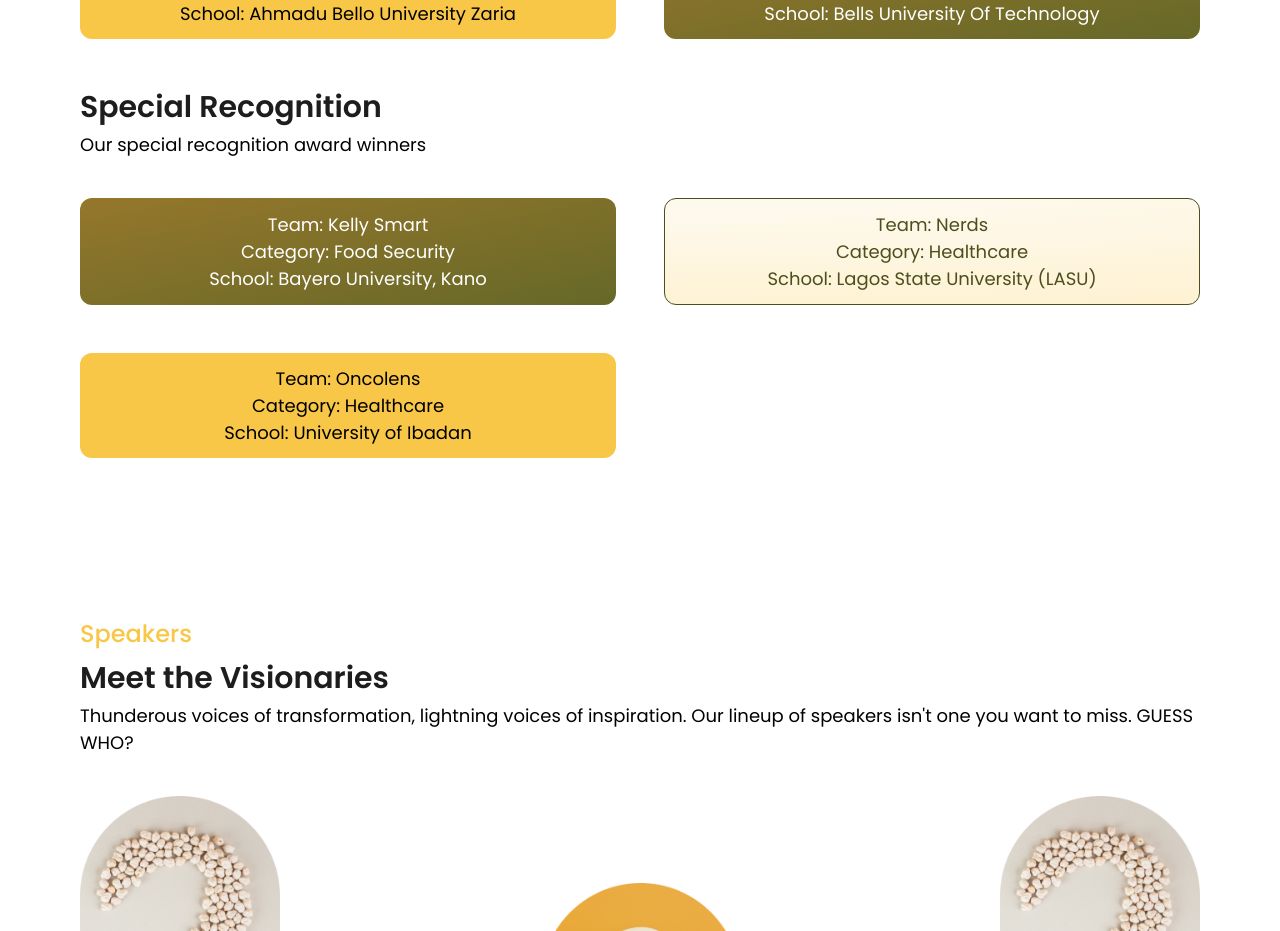
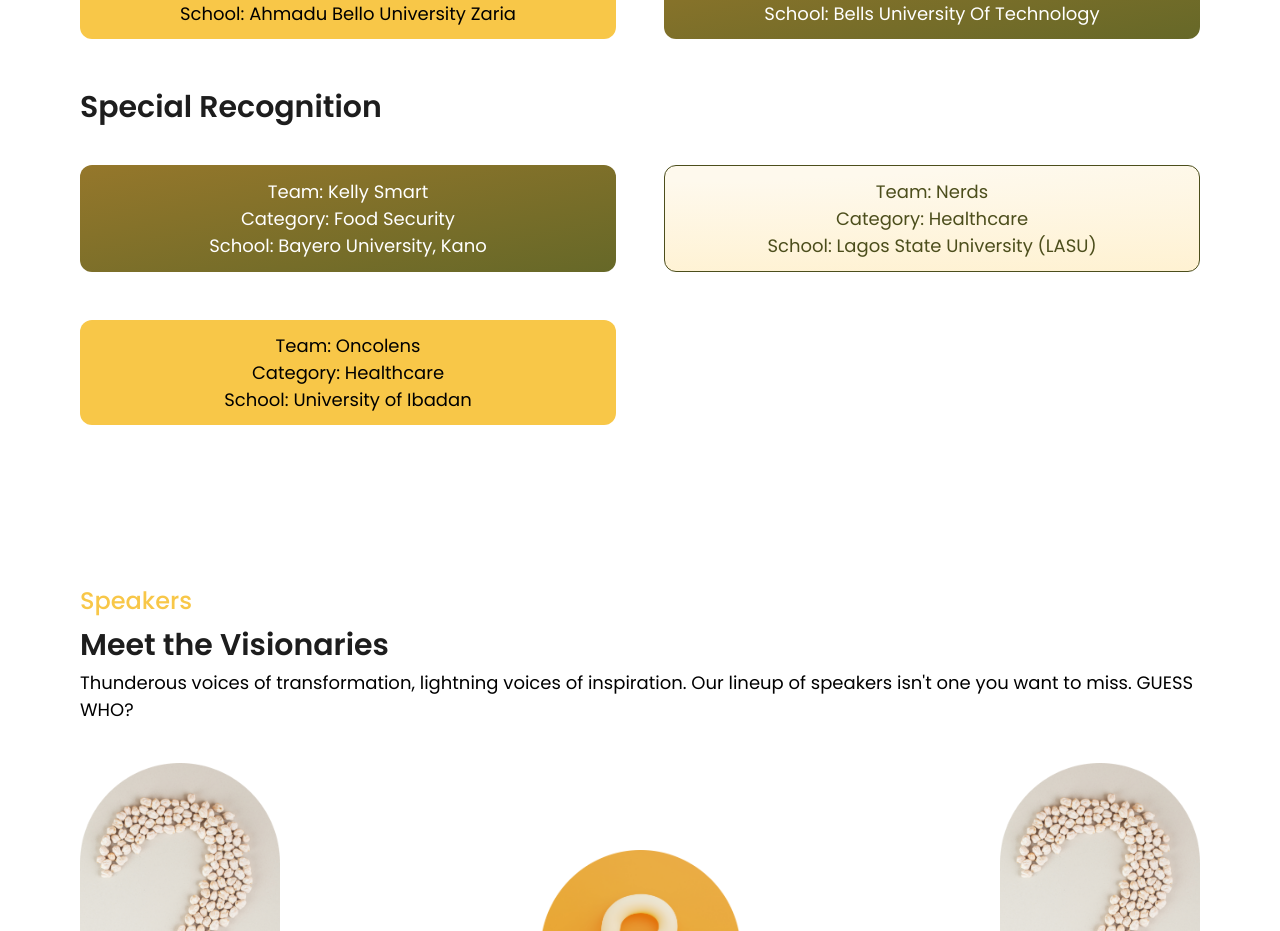
Before and after one commit to Moshood-Kausar/rain-summit, a Next.js app: page / in a window 1280 px wide. Shown: the part 3086-4017 px from the top of the page. Built offline with nearby package versions, Linux system fonts and the light colour scheme.

Commit message:
fix: fixed special recognition subtitle

```diff
--- a/app/components/Finalist.jsx
+++ b/app/components/Finalist.jsx
@@ -109,7 +109,6 @@
             <h4 className="text-dark mt-2.5 text-lg md:text-3xl font-semibold">
               Special Recognition
             </h4>
-            <p className="text-sm md:text-lg mt-1.5">{`Our special recognition award winners`}</p>
           </div>
           <div className="grid grid-cols-1 md:grid-cols-2 gap-4 md:gap-12 mt-10">
           {specialRecognition.map((item, index) => (
```
